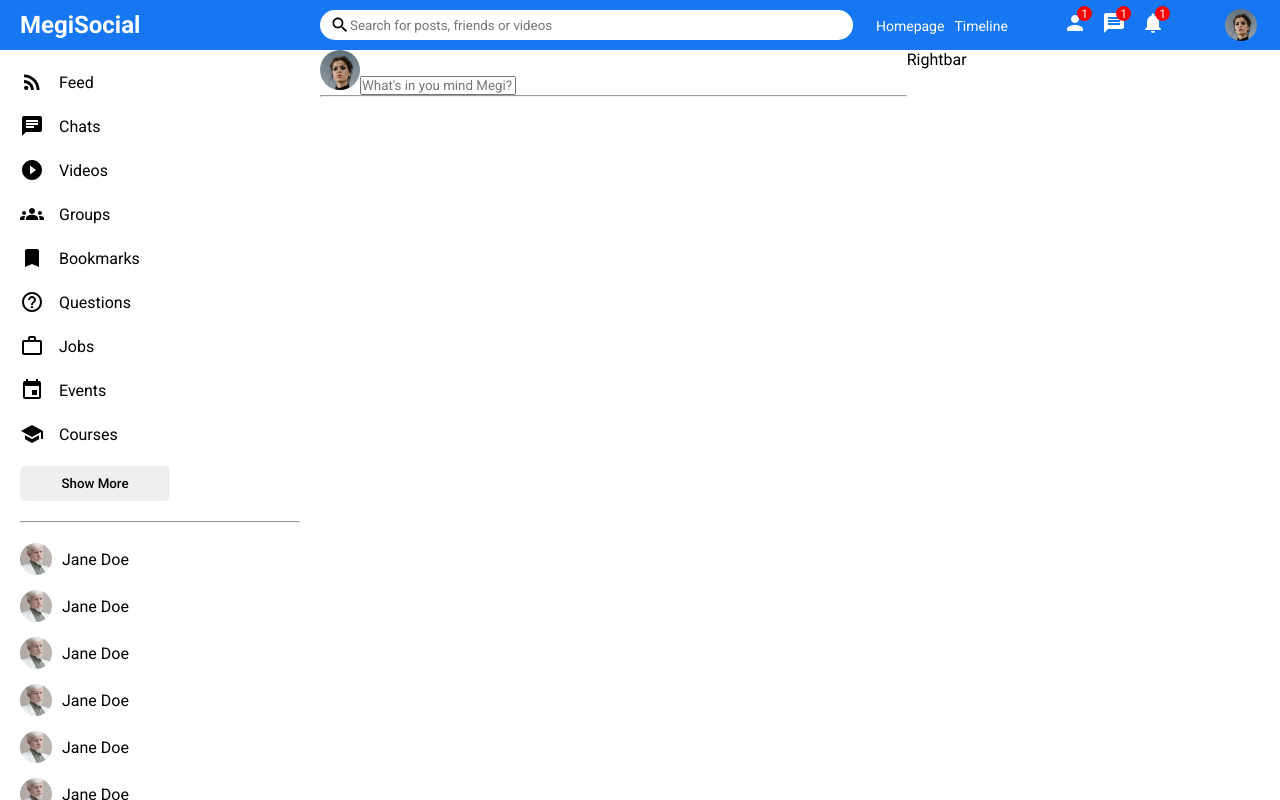
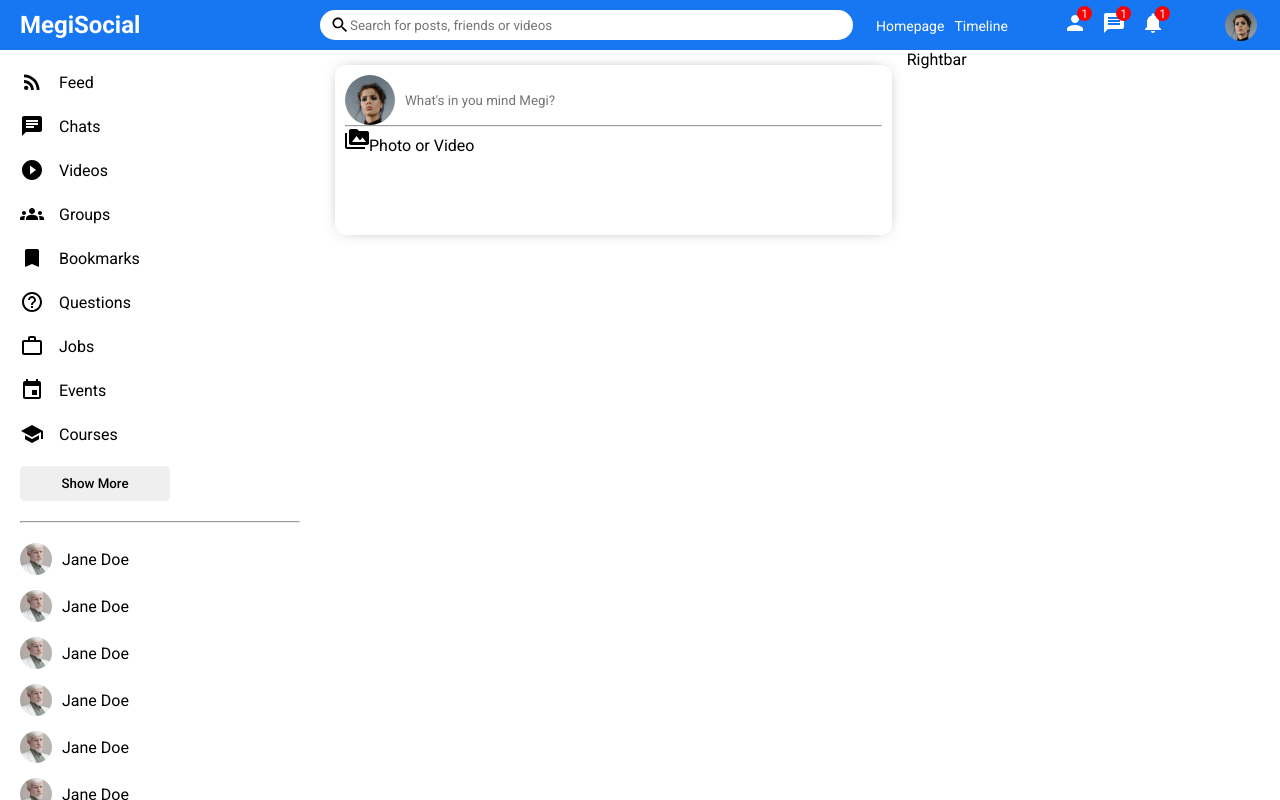
Before and after one commit to PadalaBalaSivaSaiMegiReddy/react_social_media_app, a React (Vite) app in the folder client/: page / in a window 1280 px wide. Built offline with nearby package versions, Linux system fonts and the light colour scheme.

Commit message:
Update Share component styles and add photo/video option

```diff
--- a/client/src/components/share/Share.css
+++ b/client/src/components/share/Share.css
@@ -1,10 +1,31 @@
 .share{
+    width: 95%;
+    height: 170px;
+    border-radius: 10px;
+    -webkit-box-shadow: 0px 0px 16px -8px rgba(0, 0, 0, 0.68);
+    box-shadow: 0px 0px 16px -8px rgba(0, 0, 0, 0.68);
+    margin: 15px;
+}
 
+.shareWrapper{
+    padding: 10px;
+
+}
+.shareTop{
+    display: flex;
+    align-items: center;
 }
 
 .shareProfileImg{
-    height: 40px;
-    width: 40px;
+    height: 50px;
+    width: 50px;
     border-radius: 50%;
     object-fit: cover;
+    margin-right: 10px;
 }
+
+.shareInput{
+    border: none;
+    width: 80%;
+    outline: none;
+}
--- a/client/src/components/share/Share.jsx
+++ b/client/src/components/share/Share.jsx
@@ -1,4 +1,5 @@
 import './Share.css'
+import PermMediaIcon from '@mui/icons-material/PermMedia';
 
 function Share() {
   return (
@@ -10,7 +11,13 @@ function Share() {
             </div>
             <hr className='shareHr'/>
             <div className="shareBottom">
+              <div className="shareOptions">
+                <div className="shareOption">
+                <PermMediaIcon className='shareIcon'/>
+                  <span className='shareOptionText'>Photo or Video</span>
 
+                </div>
+              </div>
             </div>
         </div>
         </div>
```
